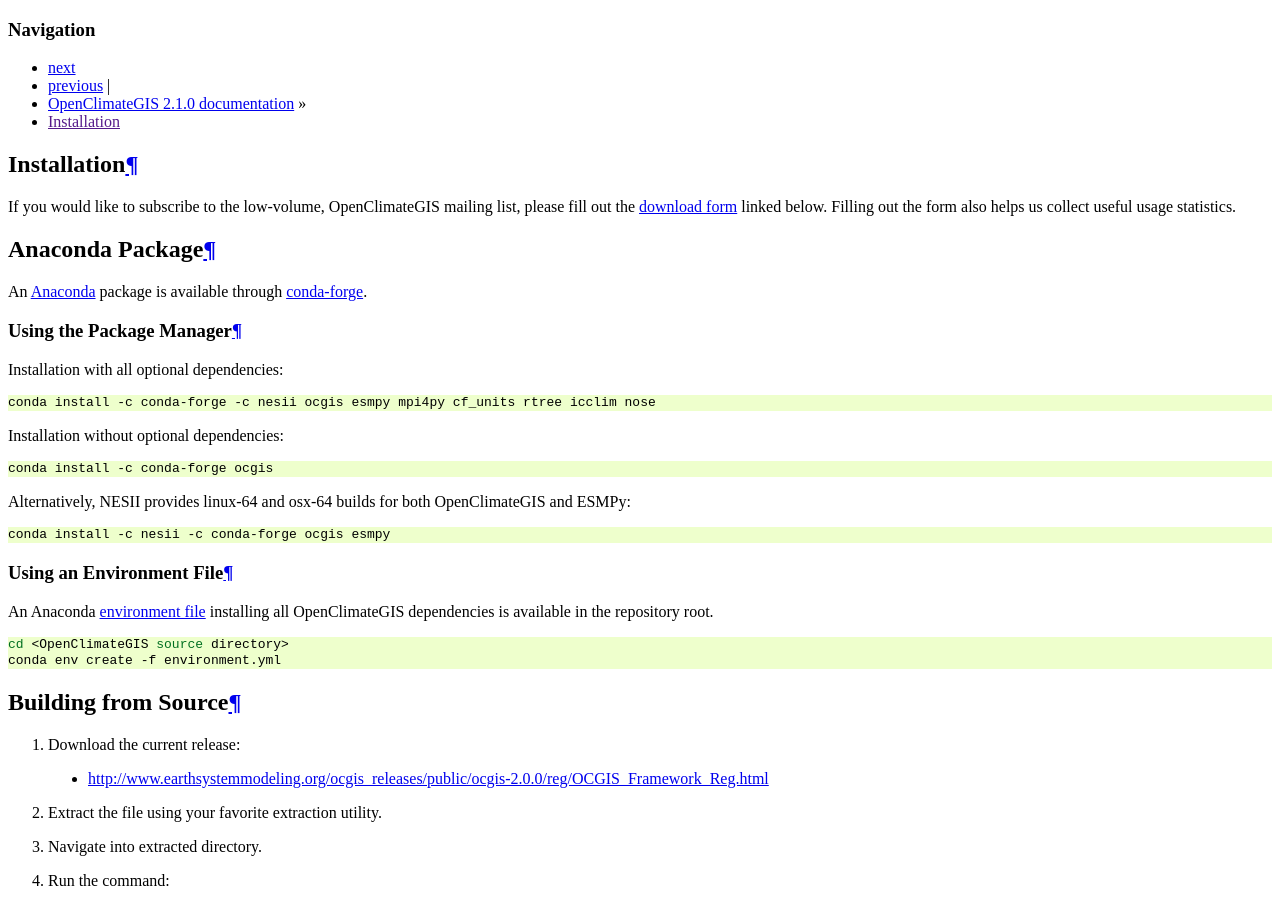
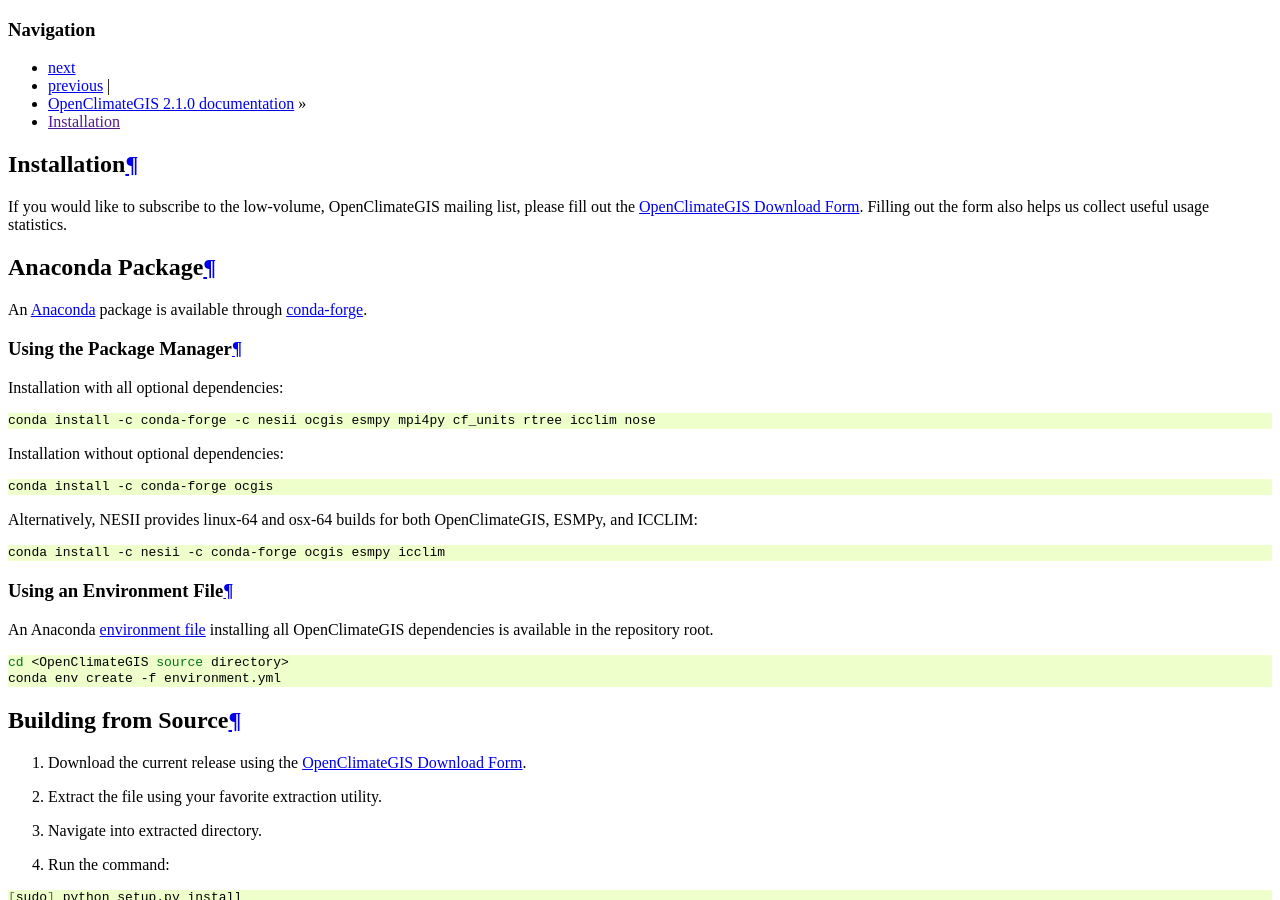
Before and after one commit to NCPP/ocgis, a Sphinx documentation site: the page built from doc/install.rst, in a window 1280 px wide and 900 px high. Built offline with Sphinx 7.4.7, drawn with Linux system fonts in a browser that asks for light colours.

Commit message:
DOC: Updated ESMF documentation links to last public
- Added some additional information to the README
- Changed channel target in environment

```diff
--- a/doc/install.rst
+++ b/doc/install.rst
@@ -2,7 +2,7 @@
 Installation
 ============
 
-If you would like to subscribe to the low-volume, OpenClimateGIS mailing list, please fill out the :ref:`download form <download-form>` linked below. Filling out the form also helps us collect useful usage statistics.
+If you would like to subscribe to the low-volume, OpenClimateGIS mailing list, please fill out the `OpenClimateGIS Download Form`_. Filling out the form also helps us collect useful usage statistics.
 
 Anaconda Package
 ----------------
@@ -24,11 +24,11 @@
 
    conda install -c conda-forge ocgis
 
-Alternatively, NESII provides linux-64 and osx-64 builds for both OpenClimateGIS and ESMPy:
+Alternatively, NESII provides linux-64 and osx-64 builds for both OpenClimateGIS, ESMPy, and ICCLIM:
 
 .. code-block:: sh
 
-   conda install -c nesii -c conda-forge ocgis esmpy
+   conda install -c nesii -c conda-forge ocgis esmpy icclim
 
 Using an Environment File
 +++++++++++++++++++++++++
@@ -43,12 +43,7 @@
 Building from Source
 --------------------
 
-.. _download-form:
-
-1. Download the current release:
-
- * http://www.earthsystemmodeling.org/ocgis_releases/public/ocgis-2.0.0/reg/OCGIS_Framework_Reg.html
-
+1. Download the current release using the `OpenClimateGIS Download Form`_.
 2. Extract the file using your favorite extraction utility.
 3. Navigate into extracted directory.
 4. Run the command:
@@ -152,3 +147,4 @@
 
 .. _bash script: https://github.com/NCPP/ocgis/blob/master/misc/sh/install_geospatial.sh
 .. _source: https://github.com/NCPP/ocgis
+.. _OpenClimateGIS Download Form: http://cli.re/openclimategisdownloadform
--- a/doc/parallel.rst
+++ b/doc/parallel.rst
@@ -20,7 +20,7 @@
 Spatial Averaging in Parallel
 -----------------------------
 
-OpenClimateGIS has no bit-for-bit guarantees when spatial averaging in parallel. Each rank spatially averages its own data before combining rank sums on the root process. This often leads to floating point summation differences from a spatial average performed in serial. Hence, if the floating point errors affect your analysis, it is recommended that the process be run in serial or an advanced regridding application like `ESMF <http://www.earthsystemmodeling.org/esmf_releases/last_built/ESMF_refdoc/node5.html#SECTION05011000000000000000>`_ is used.
+OpenClimateGIS has no bit-for-bit guarantees when spatial averaging in parallel. Each rank spatially averages its own data before combining rank sums on the root process. This often leads to floating point summation differences from a spatial average performed in serial. Hence, if the floating point errors affect your analysis, it is recommended that the process be run in serial or an advanced regridding application like `ESMF <http://www.earthsystemmodeling.org/esmf_releases/public/last/ESMF_refdoc/node5.html#SECTION05011000000000000000>`_ is used.
 
 .. _parallel-example:
 
--- a/doc/regrid.rst
+++ b/doc/regrid.rst
@@ -21,7 +21,7 @@
 If bounds are present on the source and destination grids (i.e. corners may be constructed), then conservative regridding is performed. Without bounds/corners, a bilinear interpolation method is used. Bilinear is the method used when the regrid option ``’with_corners’`` is ``False``.
 
 The ESMPy documentation provides an overview of regridding methods:
- * http://www.earthsystemmodeling.org/esmf_releases/last_built/esmpy_doc/html/api.html#regridding
+ * http://www.earthsystemmodeling.org/esmf_releases/public/last/esmpy_doc/html/api.html#regridding
 
 ------------------
 Coordinate Systems
--- a/environment.yml
+++ b/environment.yml
@@ -1,7 +1,7 @@
 name: ocgis
 
 channels:
-  - nesii/channel/dev-ocgis
+  - nesii
   - conda-forge
 
 dependencies:
```
Also changed, not shown: README.md (+34 -0 lines), doc/cli.rst (+5 -5 lines), 2 other files.
